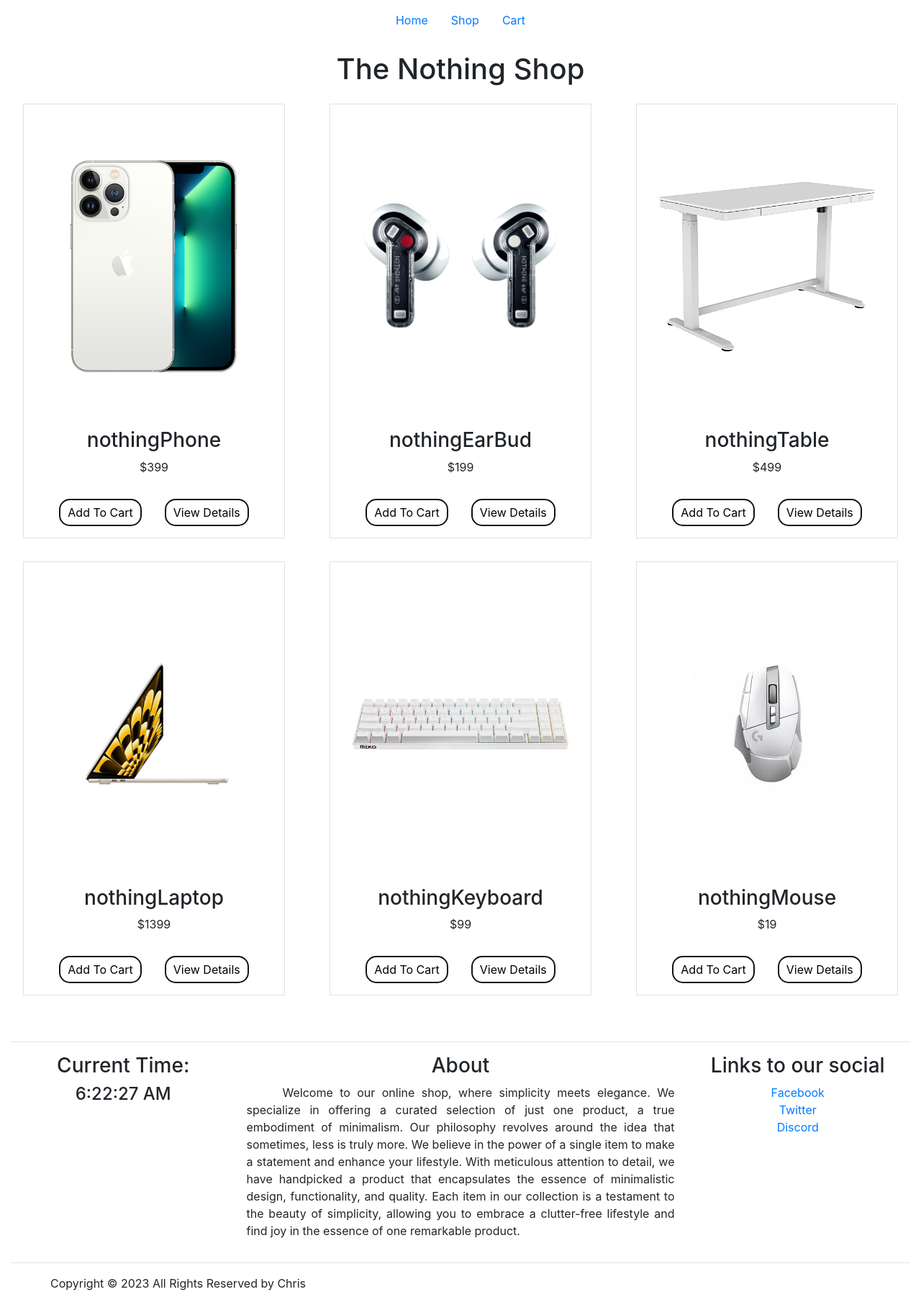
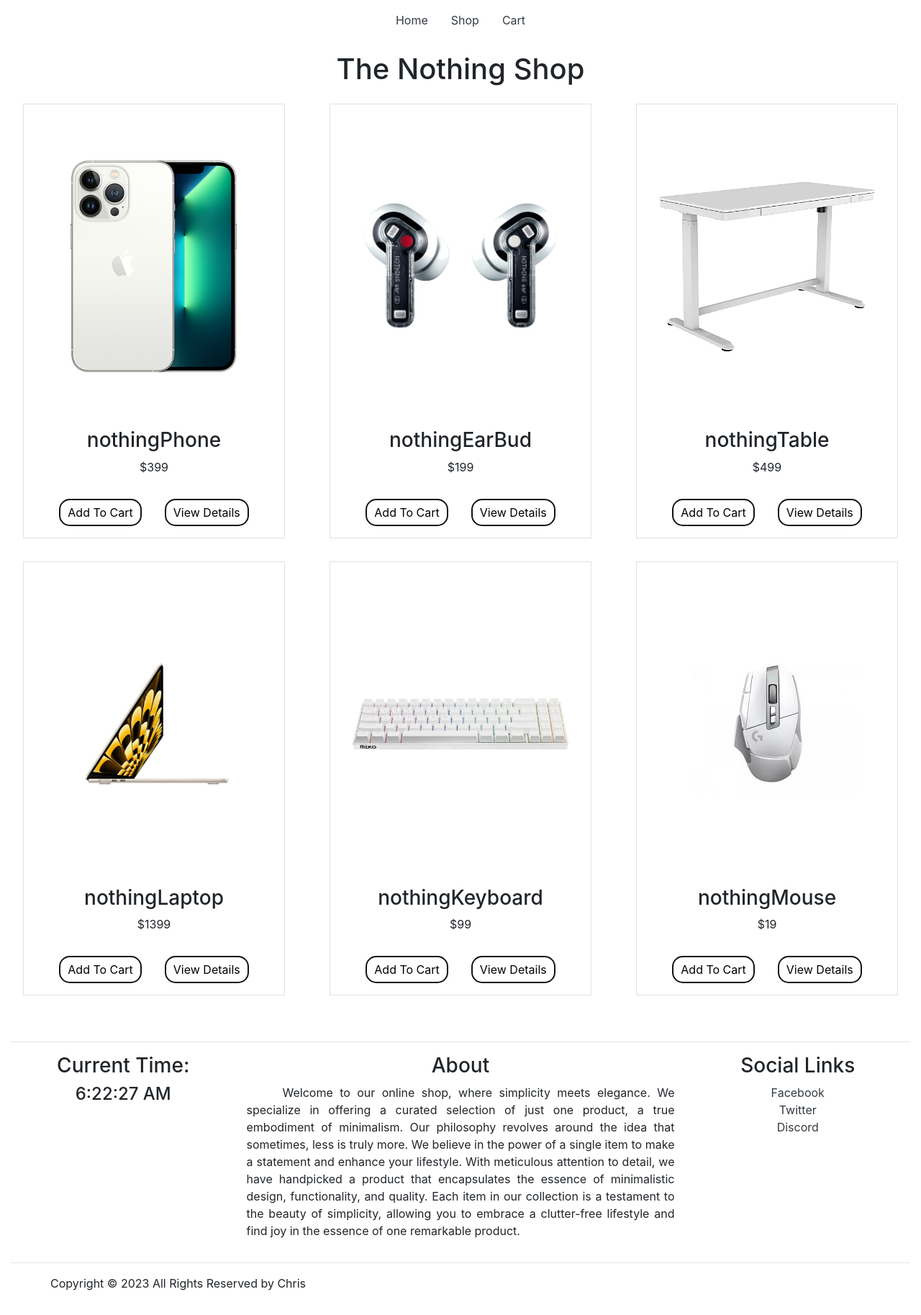
Before and after one commit to Christopherc0923/React-Projs, a React (Create React App) app in the folder shopapp/: page /React-Projs/shop in a window 1280 px wide. Shown: the whole page at 72% size. Built offline with nearby package versions, Linux system fonts and the light colour scheme.

Commit message:
Added Fade Animation to Home Page

```diff
--- a/shopapp/src/App.js
+++ b/shopapp/src/App.js
@@ -13,7 +13,7 @@
 
 function App() {
   return (
-    <div className="App">
+    <div className="App" style={{ margin: "0", padding: "0" }}>
       <ShopContextProvider>
         <Router basename="/React-Projs">
           <Navbar />
--- a/shopapp/src/components/Footer.jsx
+++ b/shopapp/src/components/Footer.jsx
@@ -42,19 +42,32 @@
             </div>
 
             <div className="col-md-3 ">
-              <h3>Links to our social</h3>
+              <h3>Social Links</h3>
               <div className="container-fluid d-flex align-items-center justify-content-center">
                 <ul className="footer-links list-unstyled no-color">
                   <li>
-                    <a href="https://www.facebook.com/HelloWrongPage/">
+                    <a
+                      className="text-decoration-none text-dark"
+                      href="https://www.facebook.com/HelloWrongPage/"
+                    >
                       Facebook
                     </a>
                   </li>
                   <li>
-                    <a href="https://twitter.com/?lang=en">Twitter</a>
+                    <a
+                      className="text-decoration-none text-dark"
+                      href="https://twitter.com/?lang=en"
+                    >
+                      Twitter
+                    </a>
                   </li>
                   <li>
-                    <a href="https://discord.com/">Discord</a>
+                    <a
+                      className="text-decoration-none text-dark"
+                      href="https://discord.com/"
+                    >
+                      Discord
+                    </a>
                   </li>
                 </ul>
               </div>
--- /dev/null
+++ b/shopapp/src/components/InteresctionObs.jsx
@@ -0,0 +1,51 @@
+import React, { useEffect, useRef, useState } from "react";
+
+const IntersectionObserverComponent = ({ children }) => {
+  const [isVisible, setIsVisible] = useState(false);
+  const targetRef = useRef(null);
+  const observerRef = useRef(null);
+
+  const handleIntersection = (entries) => {
+    entries.forEach((entry) => {
+      if (entry.isIntersecting) {
+        setIsVisible(true);
+      } else {
+        setIsVisible(false);
+      }
+    });
+  };
+
+  useEffect(() => {
+    observerRef.current = new IntersectionObserver(handleIntersection);
+    if (targetRef.current) {
+      observerRef.current.observe(targetRef.current);
+    }
+
+    // Cleanup the observer when the component unmounts
+    return () => {
+      if (observerRef.current) {
+        observerRef.current.disconnect();
+      }
+    };
+  }, []);
+
+  const containerStyle = {
+    height: "auto",
+    opacity: isVisible ? 1 : 0,
+    transform: `translateY(${isVisible ? "0" : "20px"})`,
+    transition: "all 3s",
+    padding: "0",
+  };
+
+  return (
+    <div
+      ref={targetRef}
+      style={containerStyle}
+      className="container-fluid d-flex align-items-center text-center "
+    >
+      {children}
+    </div>
+  );
+};
+
+export default IntersectionObserverComponent;
--- a/shopapp/src/components/Navbar.jsx
+++ b/shopapp/src/components/Navbar.jsx
@@ -6,14 +6,14 @@
 
   return (
     <div className="container-fluid d-flex justify-content-center">
-      <nav className="navbar navbar-unstyled navbar-expand-lg ">
-        <Link to="/" className="nav-link">
+      <nav className="navbar navbar-expand-lg">
+        <Link to="/" className="nav-link text-decoration-none text-dark">
           Home
         </Link>
-        <Link to="/shop" className="nav-link">
+        <Link to="/shop" className="nav-link text-decoration-none text-dark">
           Shop
         </Link>
-        <Link to="/cart" className="nav-link">
+        <Link to="/cart" className="nav-link text-decoration-none text-dark">
           Cart
         </Link>
       </nav>
--- a/shopapp/src/pages/cart/cartitem.jsx
+++ b/shopapp/src/pages/cart/cartitem.jsx
@@ -40,12 +40,19 @@
           </div>
           <div className="text-center">
             <div className="countHandler" style={textStyle}>
-              <button onClick={() => removeFromCart(id)}> - </button>
+              <button className="btn" onClick={() => removeFromCart(id)}>
+                {" "}
+                -{" "}
+              </button>
               <input
+                className="text-center"
                 value={cartItemAmount}
                 onChange={(e) => updateCartItem(Number(e.target.value), id)}
               />
-              <button onClick={() => addToCart(id)}> + </button>
+              <button className="btn" onClick={() => addToCart(id)}>
+                {" "}
+                +{" "}
+              </button>
             </div>
           </div>
         </div>
--- a/shopapp/src/pages/home/Home.jsx
+++ b/shopapp/src/pages/home/Home.jsx
@@ -2,6 +2,8 @@
 
 import HomeItem from "./HomeItem";
 import { Products } from "../../products";
+
+import IntersectionObserverComponent from "../../components/InteresctionObs";
 
 export default function Home() {
   const imgStyle = {
@@ -10,16 +12,24 @@
   };
 
   return (
-    <div className="container-fluid">
-      <HomeItem data={Products[3]} />
-      <HomeItem data={Products[0]} />
-
+    <div className="container-fluid" style={{ margin: "0", padding: "0" }}>
+      <IntersectionObserverComponent>
+        <HomeItem data={Products[3]} />
+      </IntersectionObserverComponent>
+      <IntersectionObserverComponent>
+        <HomeItem data={Products[0]} />
+      </IntersectionObserverComponent>
       <div className="row">
         <div className="col-lg-6">
-          <HomeItem data={Products[1]} />
+          <IntersectionObserverComponent>
+            <HomeItem data={Products[1]} />
+          </IntersectionObserverComponent>
         </div>
+
         <div className="col-lg-6">
-          <HomeItem data={Products[2]} />
+          <IntersectionObserverComponent>
+            <HomeItem data={Products[2]} />
+          </IntersectionObserverComponent>
         </div>
       </div>
     </div>
--- a/shopapp/src/pages/home/HomeItem.jsx
+++ b/shopapp/src/pages/home/HomeItem.jsx
@@ -6,8 +6,8 @@
   const { productImage, bg, id, productName, homePageText } = props.data;
 
   const imgStyle = {
-    maxWidth: "100%",
-    maxHeight: "90%",
+    maxWidth: "90%",
+    maxHeight: "100%",
   };
   return (
     <div
@@ -20,17 +20,31 @@
           {productName}
         </h2>
       </div>
+
       <div className="row d-flex justify-content-center">
         <h6 className="" style={bg === "bg-dark" ? { color: "white" } : {}}>
           {homePageText}
         </h6>
       </div>
-      <div className="row d-flex justify-content-center zoom-effect">
-        <img src={productImage} style={imgStyle} />
+
+      <div
+        className="row d-flex justify-content-center zoom-effect"
+        style={{ minHeight: "400px", display: "flex", alignItems: "center" }}
+      >
+        <img
+          src={productImage}
+          style={{
+            maxWidth: "100%",
+            maxHeight: "100%",
+            width: "auto",
+            height: "auto",
+          }}
+        />
       </div>
+
       <div className="row d-flex justify-content-center">
         <Link to={`/product/${id}`}>
-          <button className="btn m-3">Learn More</button>
+          <button className="btn btn-success m-3">Learn More</button>
         </Link>
       </div>
     </div>
```
